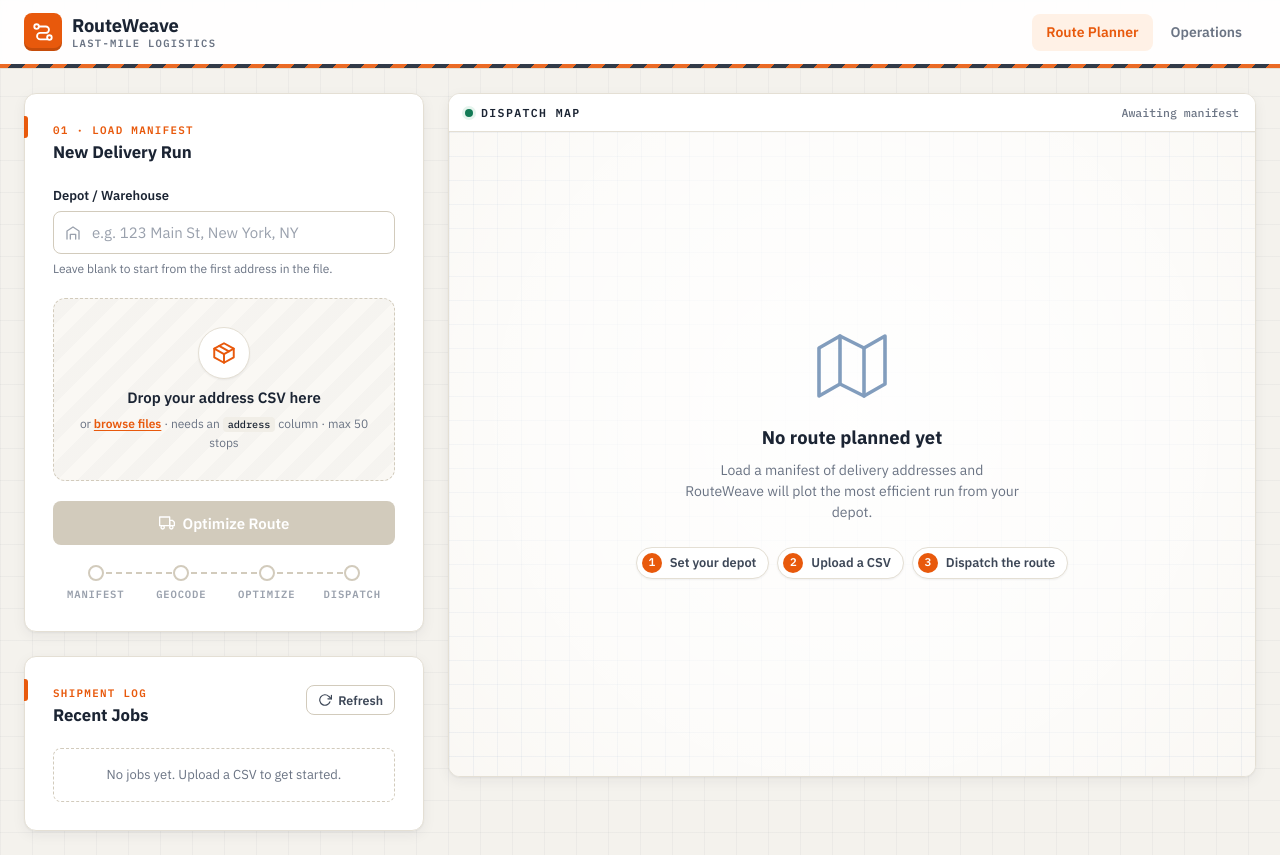
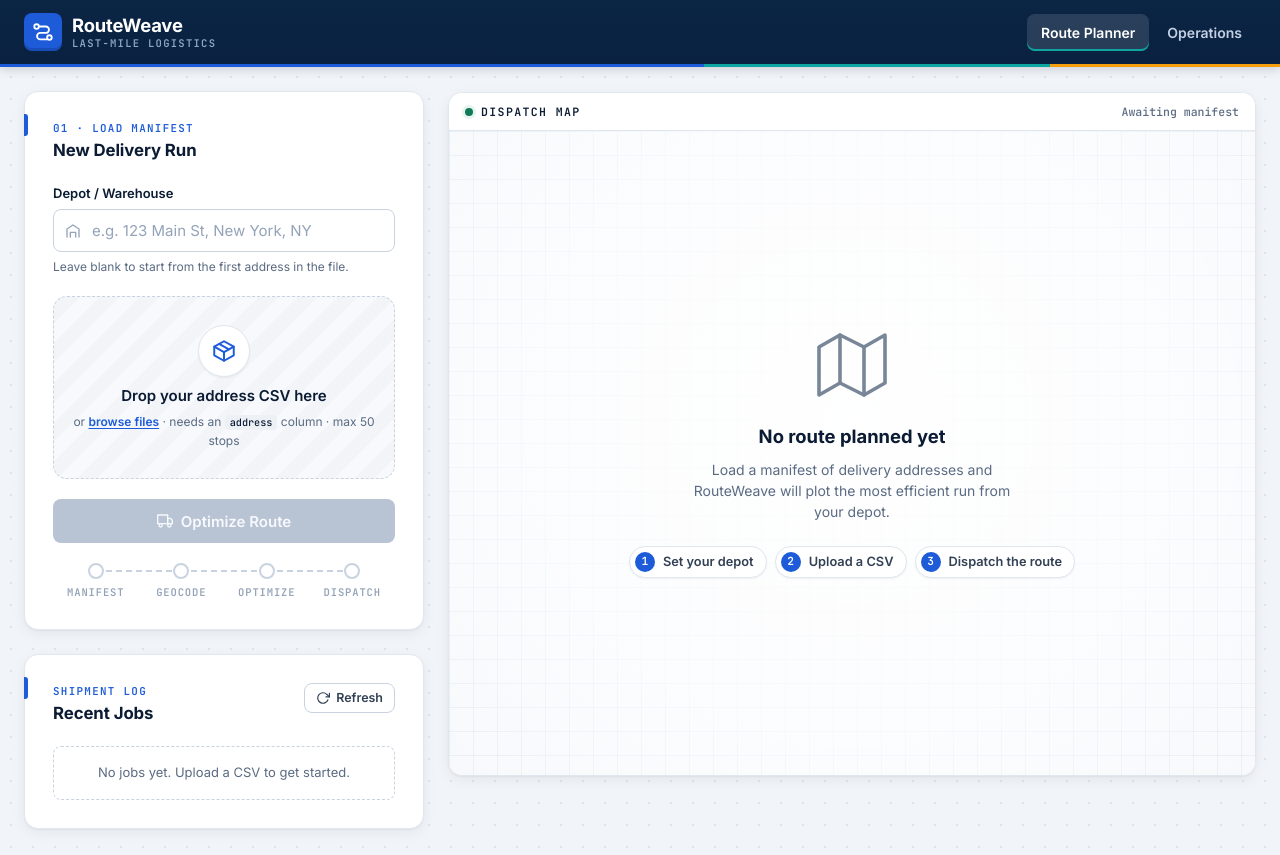
Before and after one commit to UzmahShaikh1506/RouteWeave, a plain HTML site: page client/index.html in a window 1280 px wide. Drawn offline with nearby package versions, Linux system fonts and the light colour scheme; no server answers.

Commit message:
design: Enterprise Freight theme — navy command bar, slate workspace, signal-blue actions, amber depot

```diff
--- a/client/index.html
+++ b/client/index.html
@@ -4,19 +4,19 @@
     <meta charset="UTF-8">
     <meta name="viewport" content="width=device-width, initial-scale=1.0">
     <meta name="description" content="RouteWeave — Optimize your last-mile delivery routes. Upload addresses, get optimized routes with before/after distance comparison on an interactive map.">
-    <meta name="theme-color" content="#F4F2ED">
+    <meta name="theme-color" content="#0B2545">
     <title>RouteWeave — Route Planner</title>
 
     <link rel="preconnect" href="https://fonts.googleapis.com">
     <link rel="preconnect" href="https://fonts.gstatic.com" crossorigin>
-    <link href="https://fonts.googleapis.com/css2?family=IBM+Plex+Mono:wght@500;600&family=IBM+Plex+Sans:wght@400;500;600;700&display=swap" rel="stylesheet">
+    <link href="https://fonts.googleapis.com/css2?family=Inter:wght@400;500;600;700&family=JetBrains+Mono:wght@500;600&display=swap" rel="stylesheet">
 
     <link rel="stylesheet" href="https://unpkg.com/leaflet@1.9.4/dist/leaflet.css"
           integrity="sha256-p4NxAoJBhIIN+hmNHrzRCf9tD/miZyoHS5obTRR9BMY=" crossorigin="">
     <script src="https://unpkg.com/leaflet@1.9.4/dist/leaflet.js"
             integrity="sha256-20nQCchB9co0qIjJZRGuk2/Z9VM+kNiyxNV1lvTlZBo=" crossorigin=""></script>
 
-    <link rel="stylesheet" href="styles.css?v=202611071432">
+    <link rel="stylesheet" href="styles.css?v=202611071437">
 </head>
 <body>
 
@@ -36,7 +36,7 @@
             <a href="/admin" class="topnav-link">Operations</a>
         </nav>
     </div>
-    <div class="caution-tape" aria-hidden="true"></div>
+    <div class="lane-rail" aria-hidden="true"></div>
 </header>
 
 <div class="app-shell">
@@ -185,7 +185,7 @@
 
 </div>
 
-<script src="map.js?v=202611071432"></script>
+<script src="map.js?v=202611071437"></script>
 
 </body>
 </html>
--- a/client/map.js
+++ b/client/map.js
@@ -81,8 +81,8 @@ const statStops = document.getElementById('stat-stops');
 
 // Map look: light street basemap, route colours match the stylesheet tokens
 const TILE_URL = 'https://tile.openstreetmap.org/{z}/{x}/{y}.png';
-const ROUTE_NAIVE_COLOR = '#9AA1AD';
-const ROUTE_OPTIMIZED_COLOR = '#1D4E89';
+const ROUTE_NAIVE_COLOR = '#94A3B8';
+const ROUTE_OPTIMIZED_COLOR = '#1D5BD8';
 
 // ---------------------------------------------------------------------------
 // Pipeline tracker (Manifest → Geocode → Optimize → Dispatch)
--- a/client/styles.css
+++ b/client/styles.css
@@ -1,41 +1,45 @@
 /* ============================================================
-   RouteWeave — Logistics Console (light)
+   RouteWeave — Enterprise Freight theme (light)
 
-   Visual language: warehouse floor plan + shipping manifest.
-   - Warm concrete background with a faint blueprint grid
-   - Safety orange for actions, container blue for route data
-   - Caution-tape strip, manifest-style card labels, mono figures
+   Visual language: fleet command center.
+   - Navy command bar with a lane-stripe rail (blue / teal / amber)
+   - Cool slate workspace with a faint dispatch-map dot grid
+   - Signal blue for actions and route data, amber for the depot
+   - Monospace figures and IDs, manifest-style card labels
    ============================================================ */
 
 :root {
     /* Surfaces */
-    --bg: #F4F2ED;
+    --bg: #F1F4F8;
     --surface: #FFFFFF;
-    --surface-2: #FAF8F4;
-    --surface-3: #F1EEE7;
+    --surface-2: #F7F9FC;
+    --surface-3: #EDF1F6;
 
     /* Ink */
-    --ink: #1B2433;
-    --ink-2: #3D4757;
-    --muted: #6B7484;
-    --dim: #9AA1AD;
+    --ink: #0B1B33;
+    --ink-2: #334155;
+    --muted: #5B6B82;
+    --dim: #94A3B8;
 
     /* Lines */
-    --line: #E4DFD4;
-    --line-strong: #D2CBBC;
+    --line: #E1E7EF;
+    --line-strong: #C9D3E0;
 
-    /* Brand: safety orange */
-    --orange: #E8590C;
-    --orange-hover: #CC4A05;
-    --orange-soft: #FFF1E6;
-    --orange-line: #FBD3B6;
+    /* Brand: signal blue (actions, focus, active states) */
+    --accent: #1D5BD8;
+    --accent-hover: #1749B4;
+    --accent-soft: #EAF1FD;
+    --accent-line: #C3D6F7;
 
-    /* Data: container blue */
-    --steel: #1D4E89;
-    --steel-soft: #E9F0F9;
+    /* Fleet navy (command bar, stop markers) + depot amber */
+    --navy: #0B2545;
+    --navy-2: #13315C;
+    --depot: #F59E0B;
+    --teal: #0EA5A0;
+    --navy-soft: #E8EEF6;
 
     /* Semantic */
-    --green: #127A55;
+    --green: #0F7B5A;
     --green-soft: #E5F4ED;
     --amber: #B7791F;
     --amber-soft: #FCF3E3;
@@ -43,8 +47,8 @@
     --red-soft: #FCEBE9;
 
     /* Type */
-    --font-sans: 'IBM Plex Sans', -apple-system, BlinkMacSystemFont, 'Segoe UI', Roboto, sans-serif;
-    --font-mono: 'IBM Plex Mono', ui-monospace, SFMono-Regular, Consolas, monospace;
+    --font-sans: 'Inter', -apple-system, BlinkMacSystemFont, 'Segoe UI', Roboto, sans-serif;
+    --font-mono: 'JetBrains Mono', ui-monospace, SFMono-Regular, Consolas, monospace;
 
     /* Spacing */
     --space-xs: 0.25rem;
@@ -57,12 +61,12 @@
     /* Shape */
     --radius-sm: 6px;
     --radius-md: 8px;
-    --radius-lg: 12px;
+    --radius-lg: 14px;
 
     /* Elevation (warm-tinted, never heavy) */
-    --shadow-sm: 0 1px 2px rgba(27, 36, 51, 0.06);
-    --shadow-md: 0 1px 2px rgba(27, 36, 51, 0.05), 0 4px 14px rgba(27, 36, 51, 0.06);
-    --shadow-lg: 0 2px 4px rgba(27, 36, 51, 0.06), 0 12px 32px rgba(27, 36, 51, 0.10);
+    --shadow-sm: 0 1px 2px rgba(11, 27, 51, 0.06);
+    --shadow-md: 0 1px 2px rgba(11, 27, 51, 0.05), 0 4px 14px rgba(11, 27, 51, 0.06);
+    --shadow-lg: 0 2px 4px rgba(11, 27, 51, 0.06), 0 12px 32px rgba(11, 27, 51, 0.10);
 
     --topbar-h: 64px;
     --transition: 180ms cubic-bezier(0.4, 0, 0.2, 1);
@@ -77,11 +81,9 @@ html { -webkit-font-smoothing: antialiased; -moz-osx-font-smoothing: grayscale;
 body {
     font-family: var(--font-sans);
     background-color: var(--bg);
-    /* Warehouse floor-plan grid */
-    background-image:
-        linear-gradient(rgba(27, 36, 51, 0.035) 1px, transparent 1px),
-        linear-gradient(90deg, rgba(27, 36, 51, 0.035) 1px, transparent 1px);
-    background-size: 32px 32px;
+    /* Dispatch-map dot grid */
+    background-image: radial-gradient(rgba(11, 37, 69, 0.08) 1px, transparent 1.2px);
+    background-size: 22px 22px;
     color: var(--ink-2);
     line-height: 1.5;
     font-size: 0.9375rem;
@@ -98,7 +100,7 @@ code {
 }
 
 :focus-visible {
-    outline: 2px solid var(--orange);
+    outline: 2px solid var(--accent);
     outline-offset: 2px;
 }
 
@@ -108,10 +110,8 @@ code {
     position: sticky;
     top: 0;
     z-index: 1000;
-    background: rgba(255, 255, 255, 0.92);
-    backdrop-filter: saturate(1.4) blur(8px);
-    -webkit-backdrop-filter: saturate(1.4) blur(8px);
-    border-bottom: 1px solid var(--line);
+    background: linear-gradient(180deg, var(--navy) 0%, #0A2140 100%);
+    box-shadow: 0 2px 10px rgba(11, 27, 51, 0.18);
 }
 
 .topbar-inner {
@@ -125,14 +125,9 @@ code {
     gap: var(--space-md);
 }
 
-.caution-tape {
-    height: 4px;
-    background: repeating-linear-gradient(
-        -45deg,
-        var(--orange) 0 10px,
-        var(--ink) 10px 20px
-    );
-    opacity: 0.9;
+.lane-rail {
+    height: 3px;
+    background: linear-gradient(90deg, var(--accent) 0 55%, var(--teal) 55% 82%, var(--depot) 82% 100%);
 }
 
 .brand {
@@ -147,7 +142,7 @@ code {
     width: 38px;
     height: 38px;
     border-radius: var(--radius-md);
-    background: var(--orange);
+    background: var(--accent);
     color: #fff;
     display: grid;
     place-items: center;
@@ -156,12 +151,12 @@ code {
 }
 
 .brand-text { display: flex; flex-direction: column; line-height: 1.15; min-width: 0; }
-.brand-name { font-size: 1.15rem; font-weight: 700; color: var(--ink); letter-spacing: -0.01em; }
+.brand-name { font-size: 1.15rem; font-weight: 700; color: #FFFFFF; letter-spacing: -0.01em; }
 .brand-tag {
     font-family: var(--font-mono);
     font-size: 0.66rem;
     font-weight: 600;
-    color: var(--muted);
+    color: #8FA6C6;
     text-transform: uppercase;
     letter-spacing: 0.12em;
     white-space: nowrap;
@@ -172,15 +167,15 @@ code {
 .topnav-link {
     font-size: 0.875rem;
     font-weight: 600;
-    color: var(--muted);
+    color: #C3D0E3;
     text-decoration: none;
     padding: 8px 14px;
     border-radius: var(--radius-md);
     transition: background var(--transition), color var(--transition);
     white-space: nowrap;
 }
-.topnav-link:hover { color: var(--ink); background: var(--surface-3); }
-.topnav-link.active { color: var(--orange); background: var(--orange-soft); }
+.topnav-link:hover { color: #FFFFFF; background: rgba(255, 255, 255, 0.08); }
+.topnav-link.active { color: #FFFFFF; background: rgba(255, 255, 255, 0.12); box-shadow: inset 0 -2px 0 var(--teal); }
 
 /* ─── App shell ───────────────────────────────────────────── */
 
@@ -222,7 +217,7 @@ code {
     width: 4px;
     height: 22px;
     border-radius: 0 3px 3px 0;
-    background: var(--orange);
+    background: var(--accent);
 }
 
 .card-head { margin-bottom: var(--space-lg); }
@@ -238,7 +233,7 @@ code {
     font-family: var(--font-mono);
     font-size: 0.68rem;
     font-weight: 600;
-    color: var(--orange);
+    color: var(--accent);
     text-transform: uppercase;
     letter-spacing: 0.12em;
     margin-bottom: 2px;
@@ -290,8 +285,8 @@ code {
 }
 .form-input:hover { border-color: var(--dim); }
 .form-input:focus {
-    border-color: var(--orange);
-    box-shadow: 0 0 0 3px rgba(232, 89, 12, 0.15);
+    border-color: var(--accent);
+    box-shadow: 0 0 0 3px rgba(29, 91, 216, 0.15);
 }
 .form-input::placeholder { color: var(--dim); }
 
@@ -318,19 +313,19 @@ code {
 .btn-block { width: 100%; margin-top: var(--space-lg); padding: 13px 18px; font-size: 0.9375rem; }
 
 .btn-primary {
-    background: var(--orange);
+    background: var(--accent);
     color: #fff;
-    box-shadow: inset 0 -2px 0 rgba(0, 0, 0, 0.14), 0 2px 6px rgba(232, 89, 12, 0.25);
+    box-shadow: inset 0 -2px 0 rgba(0, 0, 0, 0.14), 0 2px 6px rgba(29, 91, 216, 0.25);
 }
 .btn-primary:hover:not(:disabled) {
-    background: var(--orange-hover);
+    background: var(--accent-hover);
     transform: translateY(-1px);
-    box-shadow: inset 0 -2px 0 rgba(0, 0, 0, 0.14), 0 6px 16px rgba(232, 89, 12, 0.28);
+    box-shadow: inset 0 -2px 0 rgba(0, 0, 0, 0.14), 0 6px 16px rgba(29, 91, 216, 0.28);
 }
 .btn-primary:active:not(:disabled) { transform: translateY(0); }
 .btn-primary:disabled {
-    background: var(--line-strong);
-    color: var(--surface);
+    background: #B8C4D4;
+    color: #F7F9FC;
     box-shadow: none;
     cursor: not-allowed;
 }
@@ -360,14 +355,14 @@ code {
     text-align: center;
     cursor: pointer;
     background:
-        repeating-linear-gradient(-45deg, transparent 0 14px, rgba(27, 36, 51, 0.018) 14px 28px),
+        repeating-linear-gradient(-45deg, transparent 0 14px, rgba(11, 27, 51, 0.018) 14px 28px),
         var(--surface-2);
     transition: border-color var(--transition), background-color var(--transition);
 }
 .upload-area:hover,
 .upload-area.drag-over {
-    border-color: var(--orange);
-    background-color: var(--orange-soft);
+    border-color: var(--accent);
+    background-color: var(--accent-soft);
 }
 .upload-area.drag-over { border-style: solid; }
 .upload-area.has-file {
@@ -383,7 +378,7 @@ code {
     border-radius: 50%;
     background: var(--surface);
     border: 1px solid var(--line);
-    color: var(--orange);
+    color: var(--accent);
     display: grid;
     place-items: center;
     box-shadow: var(--shadow-sm);
@@ -391,7 +386,7 @@ code {
 
 .upload-text { font-size: 0.9375rem; font-weight: 600; color: var(--ink); }
 .upload-hint { font-size: 0.75rem; color: var(--muted); margin-top: 4px; line-height: 1.6; }
-.link-like { color: var(--orange); font-weight: 600; text-decoration: underline; text-underline-offset: 2px; }
+.link-like { color: var(--accent); font-weight: 600; text-decoration: underline; text-underline-offset: 2px; }
 
 .file-name {
     display: flex;
@@ -437,7 +432,7 @@ code {
     z-index: 0;
 }
 .pipeline-step.done:not(:first-child)::before,
-.pipeline-step.active:not(:first-child)::before { background: var(--orange); }
+.pipeline-step.active:not(:first-child)::before { background: var(--accent); }
 
 .pipeline-dot {
     width: 16px;
@@ -459,7 +454,7 @@ code {
     color: var(--dim);
 }
 
-.pipeline-step.done .pipeline-dot { background: var(--orange); border-color: var(--orange); }
+.pipeline-step.done .pipeline-dot { background: var(--accent); border-color: var(--accent); }
 .pipeline-step.done .pipeline-dot::after {
     content: '';
     position: absolute;
@@ -474,11 +469,11 @@ code {
 .pipeline-step.done .pipeline-label { color: var(--ink-2); }
 
 .pipeline-step.active .pipeline-dot {
-    border-color: var(--orange);
-    box-shadow: 0 0 0 4px rgba(232, 89, 12, 0.18);
+    border-color: var(--accent);
+    box-shadow: 0 0 0 4px rgba(29, 91, 216, 0.18);
     animation: pulse 1.4s ease-in-out infinite;
 }
-.pipeline-step.active .pipeline-label { color: var(--orange); }
+.pipeline-step.active .pipeline-label { color: var(--accent); }
 
 .pipeline-step.failed .pipeline-dot { background: var(--red); border-color: var(--red); }
 .pipeline-step.failed .pipeline-label { color: var(--red); }
@@ -487,8 +482,8 @@ code {
 .pipeline.complete .pipeline-step:last-child .pipeline-label { color: var(--green); }
 
 @keyframes pulse {
-    0%, 100% { box-shadow: 0 0 0 3px rgba(232, 89, 12, 0.22); }
-    50% { box-shadow: 0 0 0 7px rgba(232, 89, 12, 0.06); }
+    0%, 100% { box-shadow: 0 0 0 3px rgba(29, 91, 216, 0.22); }
+    50% { box-shadow: 0 0 0 7px rgba(29, 91, 216, 0.06); }
 }
 
 /* ─── Status bar ──────────────────────────────────────────── */
@@ -504,7 +499,7 @@ code {
     margin-top: var(--space-lg);
     border: 1px solid;
 }
-.status-bar.processing { background: var(--orange-soft); color: var(--orange-hover); border-color: var(--orange-line); }
+.status-bar.processing { background: var(--accent-soft); color: var(--accent-hover); border-color: var(--accent-line); }
 .status-bar.success { background: var(--green-soft); color: var(--green); border-color: #BFE3D2; }
 .status-bar.error { background: var(--red-soft); color: var(--red); border-color: #F0C7C2; }
 
@@ -558,7 +553,7 @@ code {
 }
 .stat-value small { font-size: 0.6em; font-weight: 500; color: var(--muted); margin-left: 3px; letter-spacing: 0; }
 .stat-value.naive { color: var(--muted); }
-.stat-value.optimized { color: var(--steel); }
+.stat-value.optimized { color: var(--navy); }
 .stat-value.improvement { color: var(--green); }
 
 /* ─── Legend ──────────────────────────────────────────────── */
@@ -574,7 +569,7 @@ code {
 .legend-item { display: flex; align-items: center; gap: 8px; font-size: 0.78rem; color: var(--muted); font-weight: 500; }
 .legend-line { width: 26px; height: 0; border-top: 3px solid; border-radius: 2px; }
 .legend-line.naive { border-top: 2px dashed var(--dim); }
-.legend-line.optimized { border-color: var(--steel); }
+.legend-line.optimized { border-color: var(--navy); }
 
 /* ─── Stop manifest (timeline) ────────────────────────────── */
 
@@ -613,7 +608,7 @@ code {
     width: 28px;
     height: 28px;
     border-radius: var(--radius-sm);
-    background: var(--steel);
+    background: var(--navy);
     color: #fff;
     display: grid;
     place-items: center;
@@ -624,7 +619,7 @@ code {
     position: relative;
     z-index: 1;
 }
-.stop-number.depot { background: var(--orange); }
+.stop-number.depot { background: var(--depot); color: var(--navy); }
 
 .stop-address {
     color: var(--ink-2);
@@ -665,7 +660,7 @@ code {
     transition: border-color var(--transition), background var(--transition), box-shadow var(--transition);
 }
 .history-item.clickable { cursor: pointer; }
-.history-item.clickable:hover { border-color: var(--orange-line); background: var(--surface); box-shadow: var(--shadow-sm); }
+.history-item.clickable:hover { border-color: var(--accent-line); background: var(--surface); box-shadow: var(--shadow-sm); }
 
 .history-meta { display: flex; flex-direction: column; gap: 1px; min-width: 0; }
 .history-id { font-family: var(--font-mono); font-size: 0.78rem; font-weight: 600; color: var(--ink); }
@@ -691,7 +686,7 @@ code {
 .badge::before { content: ''; width: 6px; height: 6px; border-radius: 50%; background: currentColor; }
 .history-status.pending, .badge.pending { color: var(--amber); background: var(--amber-soft); border-color: #EED7B0; }
 .history-status.geocoding, .badge.geocoding,
-.history-status.optimizing, .badge.optimizing { color: var(--orange-hover); background: var(--orange-soft); border-color: var(--orange-line); }
+.history-status.optimizing, .badge.optimizing { color: var(--accent-hover); background: var(--accent-soft); border-color: var(--accent-line); }
 .history-status.completed, .badge.completed { color: var(--green); background: var(--green-soft); border-color: #BFE3D2; }
 .history-status.failed, .badge.failed { color: var(--red); background: var(--red-soft); border-color: #F0C7C2; }
 
@@ -779,7 +774,7 @@ code {
         linear-gradient(90deg, rgba(29, 78, 137, 0.06) 1px, transparent 1px);
     background-size: auto, 24px 24px, 24px 24px;
 }
-.empty-illustration { color: var(--steel); opacity: 0.55; margin-bottom: var(--space-sm); }
+.empty-illustration { color: var(--navy); opacity: 0.55; margin-bottom: var(--space-sm); }
 .empty-state h3 { font-size: 1.15rem; font-weight: 700; color: var(--ink); }
 .empty-state p { font-size: 0.875rem; max-width: 340px; color: var(--muted); }
 
@@ -808,7 +803,7 @@ code {
     width: 20px;
     height: 20px;
     border-radius: 50%;
-    background: var(--orange);
+    background: var(--accent);
     color: #fff;
     font-family: var(--font-mono);
     font-size: 0.7rem;
@@ -824,7 +819,7 @@ code {
     width: 28px;
     height: 28px;
     border-radius: 7px;
-    background: var(--steel);
+    background: var(--navy);
     display: grid;
     place-items: center;
     font-family: var(--font-mono);
@@ -832,12 +827,13 @@ code {
     font-weight: 600;
     color: #fff;
     border: 2px solid #fff;
-    box-shadow: 0 2px 6px rgba(27, 36, 51, 0.35);
+    box-shadow: 0 2px 6px rgba(11, 27, 51, 0.35);
 }
 .marker-pin.depot {
     width: 34px;
     height: 34px;
-    background: var(--orange);
+    background: var(--depot);
+    color: var(--navy);
     border-radius: 9px;
 }
 
@@ -849,12 +845,12 @@ code {
     color: #fff;
     display: grid;
     place-items: center;
-    border: 2px solid var(--orange);
+    border: 2px solid var(--teal);
     animation: vehicle-pulse 1.8s ease-in-out infinite;
 }
 @keyframes vehicle-pulse {
-    0%, 100% { box-shadow: 0 0 0 3px rgba(232, 89, 12, 0.25), 0 3px 8px rgba(27, 36, 51, 0.3); }
-    50% { box-shadow: 0 0 0 8px rgba(232, 89, 12, 0.06), 0 3px 8px rgba(27, 36, 51, 0.3); }
+    0%, 100% { box-shadow: 0 0 0 3px rgba(14, 165, 160, 0.3), 0 3px 8px rgba(11, 27, 51, 0.3); }
+    50% { box-shadow: 0 0 0 8px rgba(14, 165, 160, 0.06), 0 3px 8px rgba(11, 27, 51, 0.3); }
 }
 
 /* ─── Leaflet: popups & controls ──────────────────────────── */
@@ -864,7 +860,7 @@ code {
 .leaflet-popup-content-wrapper {
     border-radius: var(--radius-md) !important;
     box-shadow: var(--shadow-lg) !important;
-    border-top: 3px solid var(--orange);
+    border-top: 3px solid var(--accent);
 }
 .leaflet-popup-content { font-size: 0.8125rem !important; line-height: 1.5 !important; margin: 10px 14px !important; }
 .popup-title {
@@ -873,7 +869,7 @@ code {
     font-weight: 600;
     text-transform: uppercase;
     letter-spacing: 0.1em;
-    color: var(--orange);
+    color: var(--accent);
     margin-bottom: 2px;
 }
 .popup-address { color: var(--ink); font-weight: 500; }
@@ -960,3 +956,5 @@ code {
 
 /* Muted basemap so route lines and stop markers carry the colour */
 .leaflet-tile-pane { filter: grayscale(0.85) contrast(0.85) brightness(1.06); }
+
+.topbar :focus-visible { outline-color: #FFFFFF; }
```
Also changed, not shown: client/admin.css (+5 -5 lines), client/admin.html (+6 -6 lines), 1 other file.
